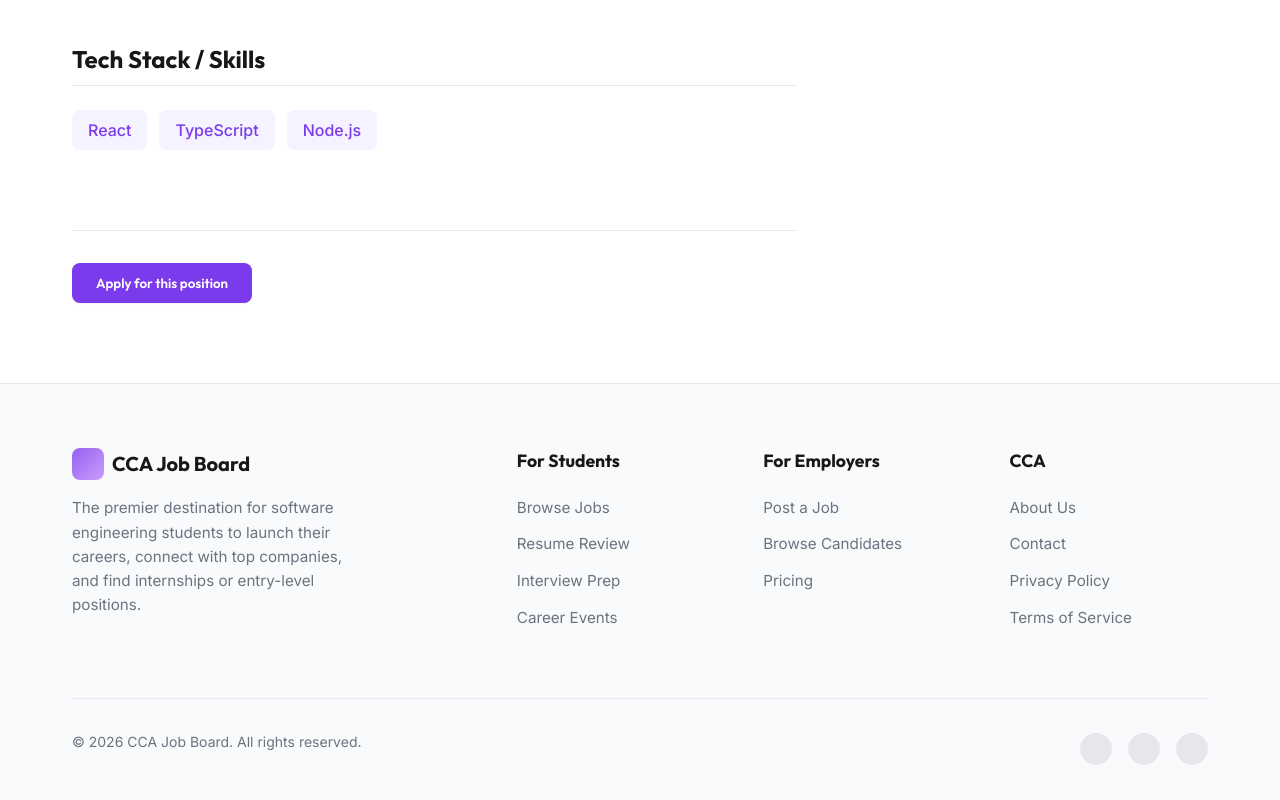
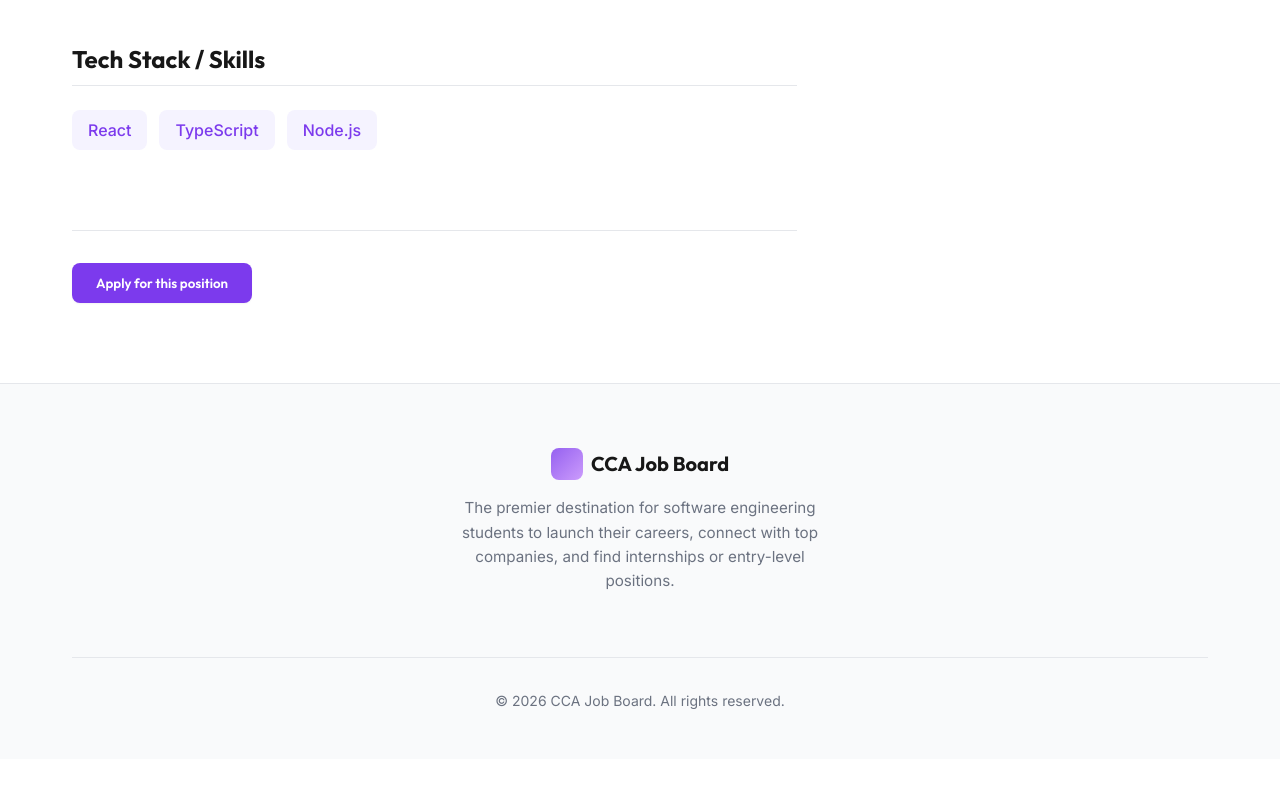
Before and after one commit to ravndusenanayake/fs-job-board-next-js-web-app, a Next.js app: page /jobs/1 in a window 1280 px wide. Shown: the part 982-1782 px from the top of the page. After the commit the page ends 1741 px from the top, so only its background shows below. Built offline with nearby package versions, Linux system fonts and the light colour scheme.

Commit message:
feat: implement shared header and footer components for the job board layout

```diff
--- a/components/Footer.module.css
+++ b/components/Footer.module.css
@@ -6,33 +6,24 @@
 }
 
 .footerGrid {
-  display: grid;
-  grid-template-columns: 1fr;
-  gap: 3rem;
-  margin-bottom: 4rem;
-}
-
-@media (min-width: 640px) {
-  .footerGrid {
-    grid-template-columns: repeat(2, 1fr);
-  }
-}
-
-@media (min-width: 1024px) {
-  .footerGrid {
-    grid-template-columns: 2fr 1fr 1fr 1fr;
-  }
+  display: flex;
+  flex-direction: column;
+  align-items: center;
+  text-align: center;
+  margin-bottom: 3rem;
 }
 
 .brandCol {
   display: flex;
   flex-direction: column;
+  align-items: center;
   gap: 1rem;
 }
 
 .logo {
   display: flex;
   align-items: center;
+  justify-content: center;
   gap: 0.5rem;
   font-family: var(--font-outfit);
   font-weight: 700;
@@ -52,65 +43,17 @@
   color: var(--text-muted);
   font-size: 0.95rem;
   line-height: 1.6;
-  max-width: 300px;
-}
-
-.colTitle {
-  font-size: 1.1rem;
-  margin-bottom: 1.25rem;
-  color: var(--foreground);
-}
-
-.linksList {
-  display: flex;
-  flex-direction: column;
-  gap: 0.75rem;
-}
-
-.linksList a {
-  color: var(--text-muted);
-  font-size: 0.95rem;
-  transition: color 0.2s ease;
-}
-
-.linksList a:hover {
-  color: var(--primary);
+  max-width: 400px;
 }
 
 .bottomBar {
   display: flex;
   flex-direction: column;
   align-items: center;
-  gap: 1.5rem;
+  justify-content: center;
   padding-top: 2rem;
   border-top: 1px solid var(--border);
   color: var(--text-muted);
   font-size: 0.875rem;
   text-align: center;
 }
-
-@media (min-width: 768px) {
-  .bottomBar {
-    flex-direction: row;
-    justify-content: space-between;
-    text-align: left;
-  }
-}
-
-.socialLinks {
-  display: flex;
-  gap: 1rem;
-}
-
-.socialIcon {
-  width: 2rem;
-  height: 2rem;
-  border-radius: 50%;
-  background-color: var(--border);
-  transition: background-color 0.2s ease, transform 0.2s ease;
-}
-
-.socialIcon:hover {
-  background-color: var(--primary-hover);
-  transform: translateY(-2px);
-}
--- a/components/Footer.tsx
+++ b/components/Footer.tsx
@@ -19,51 +19,10 @@ export default function Footer() {
             </p>
           </div>
 
-          <div className={styles.linksCol}>
-            <h4 className={styles.colTitle}>For Students</h4>
-            <ul className={styles.linksList}>
-              <li><Link href="#">Browse Jobs</Link></li>
-              <li><Link href="#">Resume Review</Link></li>
-              <li><Link href="#">Interview Prep</Link></li>
-              <li><Link href="#">Career Events</Link></li>
-            </ul>
-          </div>
-
-          <div className={styles.linksCol}>
-            <h4 className={styles.colTitle}>For Employers</h4>
-            <ul className={styles.linksList}>
-              <li><Link href="#">Post a Job</Link></li>
-              <li><Link href="#">Browse Candidates</Link></li>
-              <li><Link href="#">Pricing</Link></li>
-            </ul>
-          </div>
-
-          <div className={styles.linksCol}>
-            <h4 className={styles.colTitle}>CCA</h4>
-            <ul className={styles.linksList}>
-              <li><Link href="#">About Us</Link></li>
-              <li><Link href="#">Contact</Link></li>
-              <li><Link href="#">Privacy Policy</Link></li>
-              <li><Link href="#">Terms of Service</Link></li>
-            </ul>
-          </div>
-
         </div>
 
         <div className={styles.bottomBar}>
           <p>&copy; {currentYear} CCA Job Board. All rights reserved.</p>
-          <div className={styles.socialLinks}>
-            {/* Social icons placeholders */}
-            <Link href="#" aria-label="Twitter">
-              <div className={styles.socialIcon}></div>
-            </Link>
-            <Link href="#" aria-label="LinkedIn">
-              <div className={styles.socialIcon}></div>
-            </Link>
-            <Link href="#" aria-label="GitHub">
-              <div className={styles.socialIcon}></div>
-            </Link>
-          </div>
         </div>
       </div>
     </footer>
--- a/components/Header.tsx
+++ b/components/Header.tsx
@@ -14,8 +14,6 @@ export default function Header() {
           <ul className={styles.navLinks}>
             <li><Link href="/">Home</Link></li>
             <li><Link href="/jobs">Find Jobs</Link></li>
-            <li><Link href="#">Companies</Link></li>
-            <li><Link href="#">Resources</Link></li>
           </ul>
         </nav>
 
```
